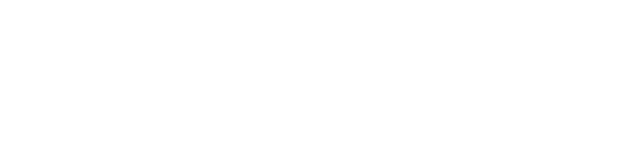
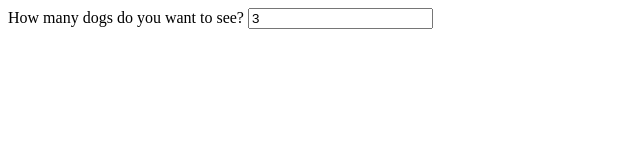
Before and after one commit to thinkful-ei-heron/simple-get-jonny-reif, a plain HTML site: page index.html in a window 1280 px wide. Shown: the whole page, without its empty margins (0-640 px from the left). Drawn offline with Linux system fonts and the light colour scheme.

Commit message:
initial html

```diff
--- a/index.html
+++ b/index.html
@@ -9,6 +9,11 @@
 </head>
 
 <body>
+  <form>
+    <label>How many dogs do you want to see?</label>
+    <input type='text' value='3' />
+  </form>
+  <section id='doggo-pics'></section>
 
   <script type='text/javascript' src='src/main.js'></script>
 </body>
```
